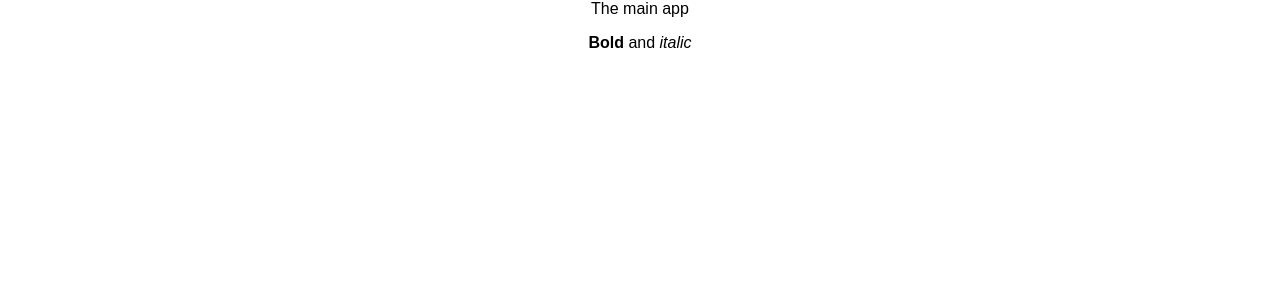
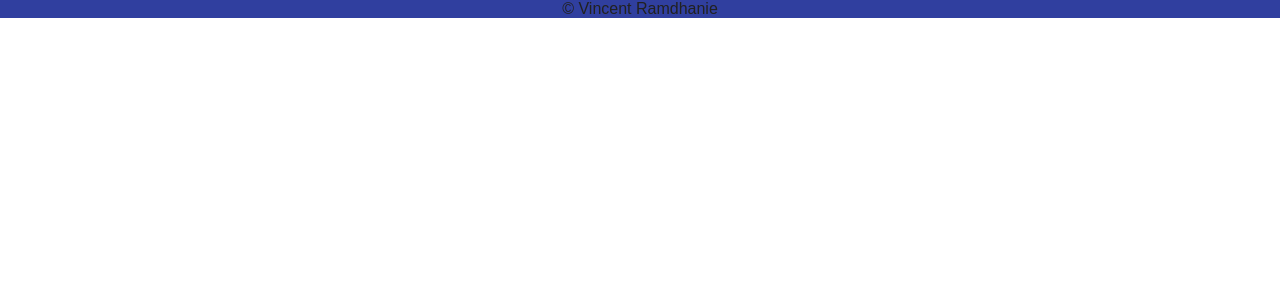
Before and after one commit to vramdhanie/react_web, a React (Create React App) app: page / in a window 1280 px wide. Shown: the top 300 px of the page. Built offline with nearby package versions, Linux system fonts and the light colour scheme.

Commit message:
Used styled componen to create footer

```diff
--- a/src/components/app/App.js
+++ b/src/components/app/App.js
@@ -1,16 +1,14 @@
 import React, { Component } from 'react';
 import './App.css';
-
-import Markdown from '../Markdown/markdown';
+import Footer from '../../shared/footer';
 
 class App extends Component {
   render() {
     return (
       <div className="App">
-        The main app
-
-        <Markdown text="**Bold** and _italic_"/>
-
+        <Footer>
+          &copy; Vincent Ramdhanie
+        </Footer>
       </div>
     );
   }
--- /dev/null
+++ b/src/shared/footer.js
@@ -0,0 +1,9 @@
+import styled from 'styled-components';
+import colours from './constants/colours';
+
+export const Footer = styled.footer`
+  background-color: ${colours.PRIMARY_COLOUR_DARK};
+  color: ${colours.PRIMARY_COLOUR_TEXT};
+`;
+
+export default Footer;
```
